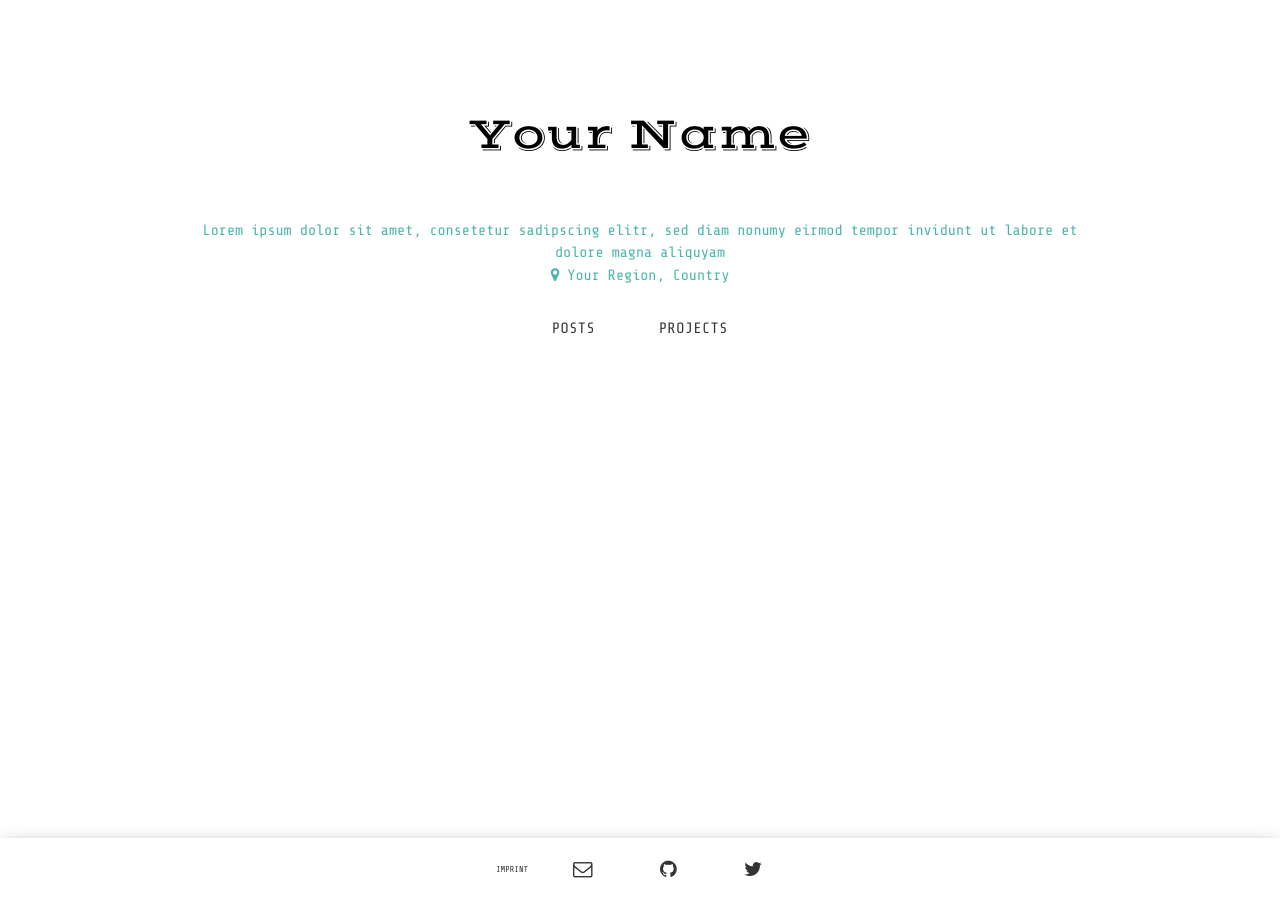
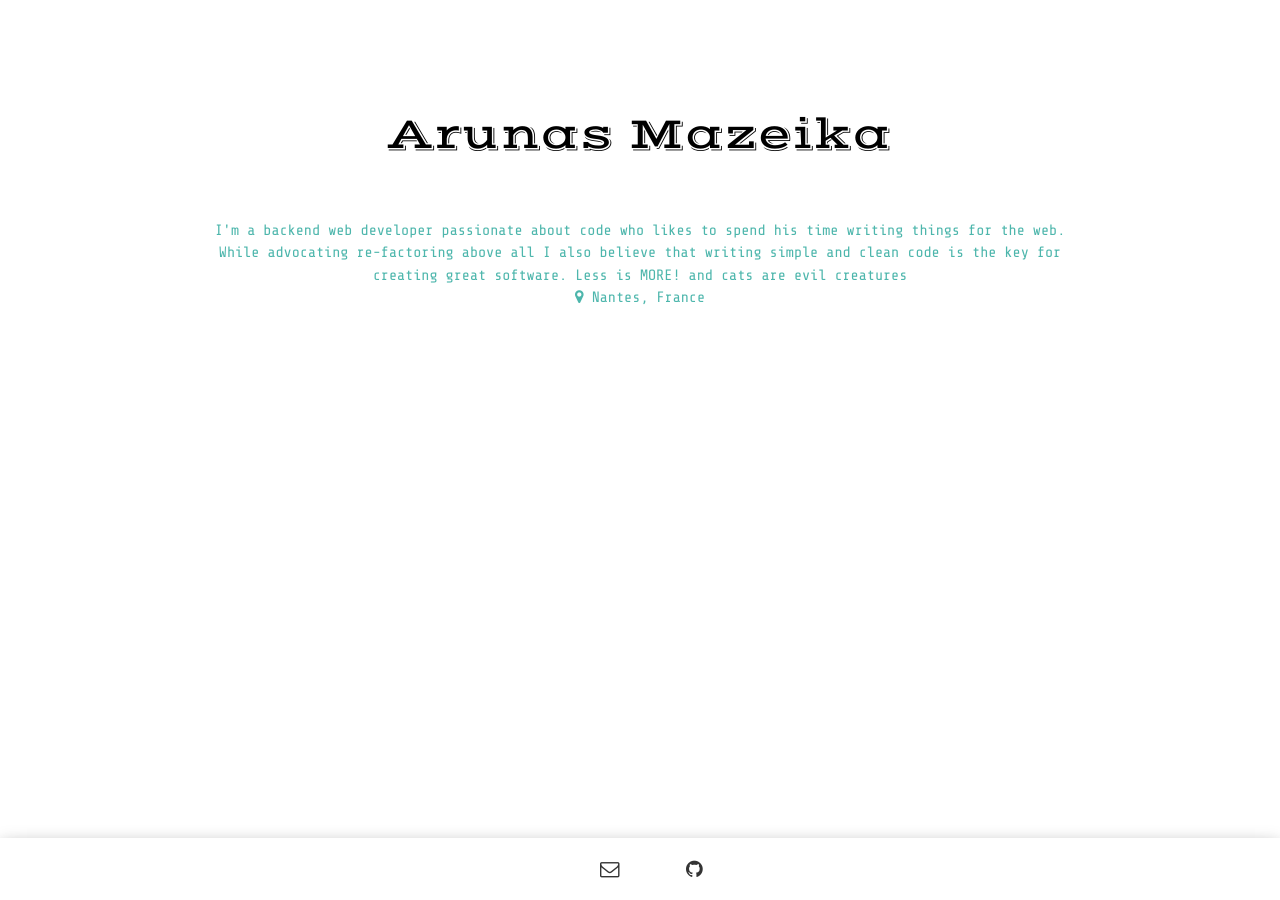
Before and after one commit to amazeika/personal-website, a Jekyll site: the page built from index.html, in a window 1280 px wide. Built offline with Jekyll 4.4.1, drawn with Linux system fonts in a browser that asks for light colours; some web fonts are replaced.

Commit message:
Edit config file

```diff
--- a/_config.yml
+++ b/_config.yml
@@ -1,14 +1,14 @@
-title: "Your Name"
-description: "Lorem ipsum dolor sit amet, consetetur sadipscing elitr, sed diam nonumy eirmod tempor invidunt ut labore et dolore magna aliquyam"
-about: "Lorem ipsum dolor sit amet, consetetur sadipscing elitr, sed diam nonumy eirmod tempor invidunt ut labore et dolore magna aliquyam"
-location: "Your Region, Country"
-email: your-email@example.com
-baseurl: "/material-theme"
+title: "Arunas Mazeika"
+description: "Web Developer in Nantes, France"
+about: "I'm a backend web developer passionate about code who likes to spend his time writing things for the web. While advocating re-factoring above all I also believe that writing simple and clean code is the key for creating great software. Less is MORE! and cats are evil creatures"
+location: "Nantes, France"
+email: me@arunasmazeika.com
+baseurl: ""
 
-url: "http://himsel.me" # replace by your site's url
-twitter_username: your-name
-github_username:  lukas-h
-author: "Your Name"
+url: "http://www.arunasmazeika.com" # replace by your site's url
+#twitter_username: your-name
+github_username:  amazeika
+author: "Arunas Mazeika"
 
 # google analytics tracking code, please change the value
 g_analytics: ""
@@ -23,9 +23,9 @@ disqus_shortname:
 isolang: en
 close_btn: "Close"
 home_btn: "Home"
-projects_btn: "Projects"
-posts_btn: "Posts"
-imprint_btn: "Imprint"
+#projects_btn: "Projects"
+#posts_btn: "Posts"
+#imprint_btn: "Imprint"
 name_badge: "an article by"
 rss_badge: "Subscribe feed!"
 
```
